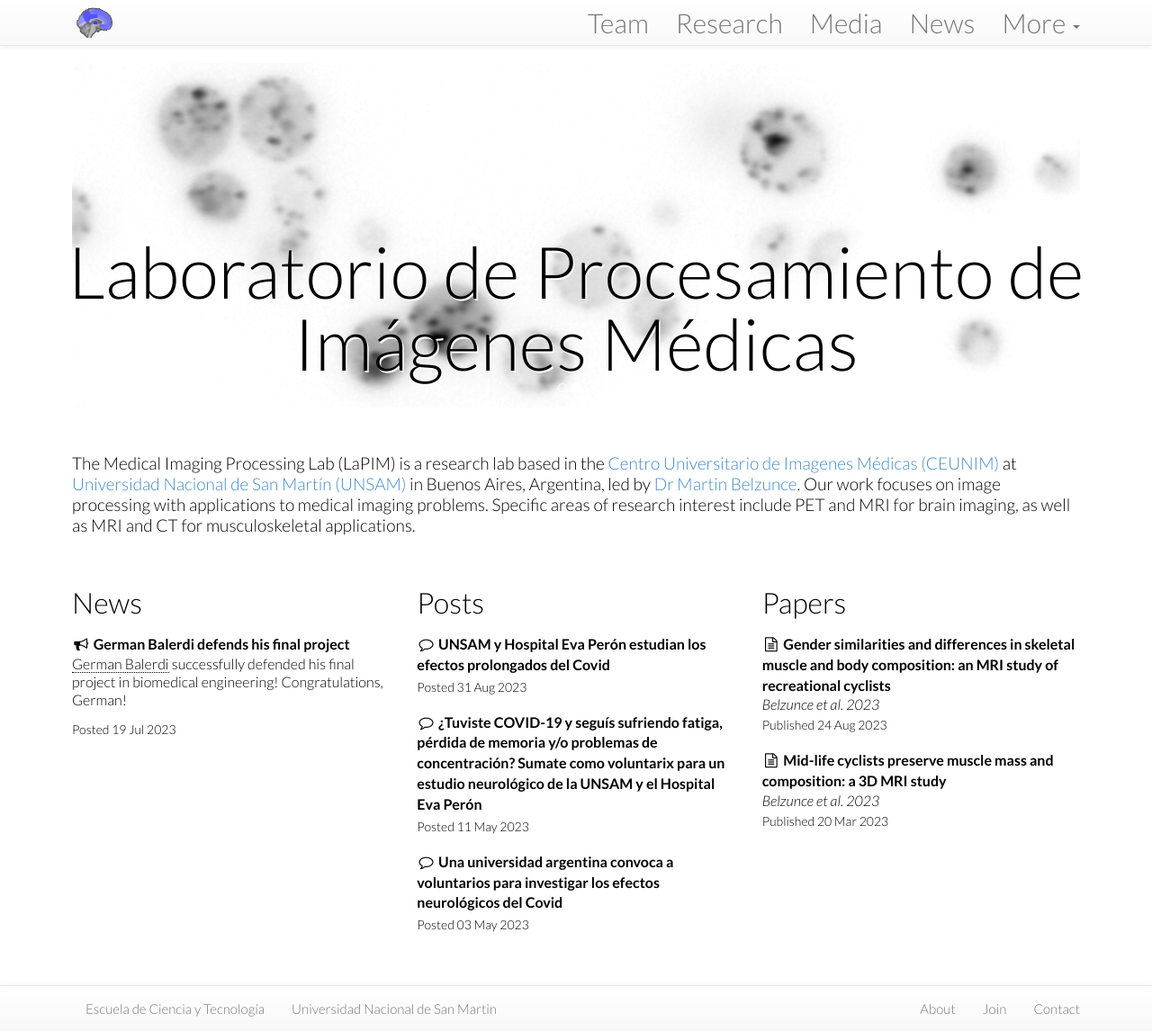
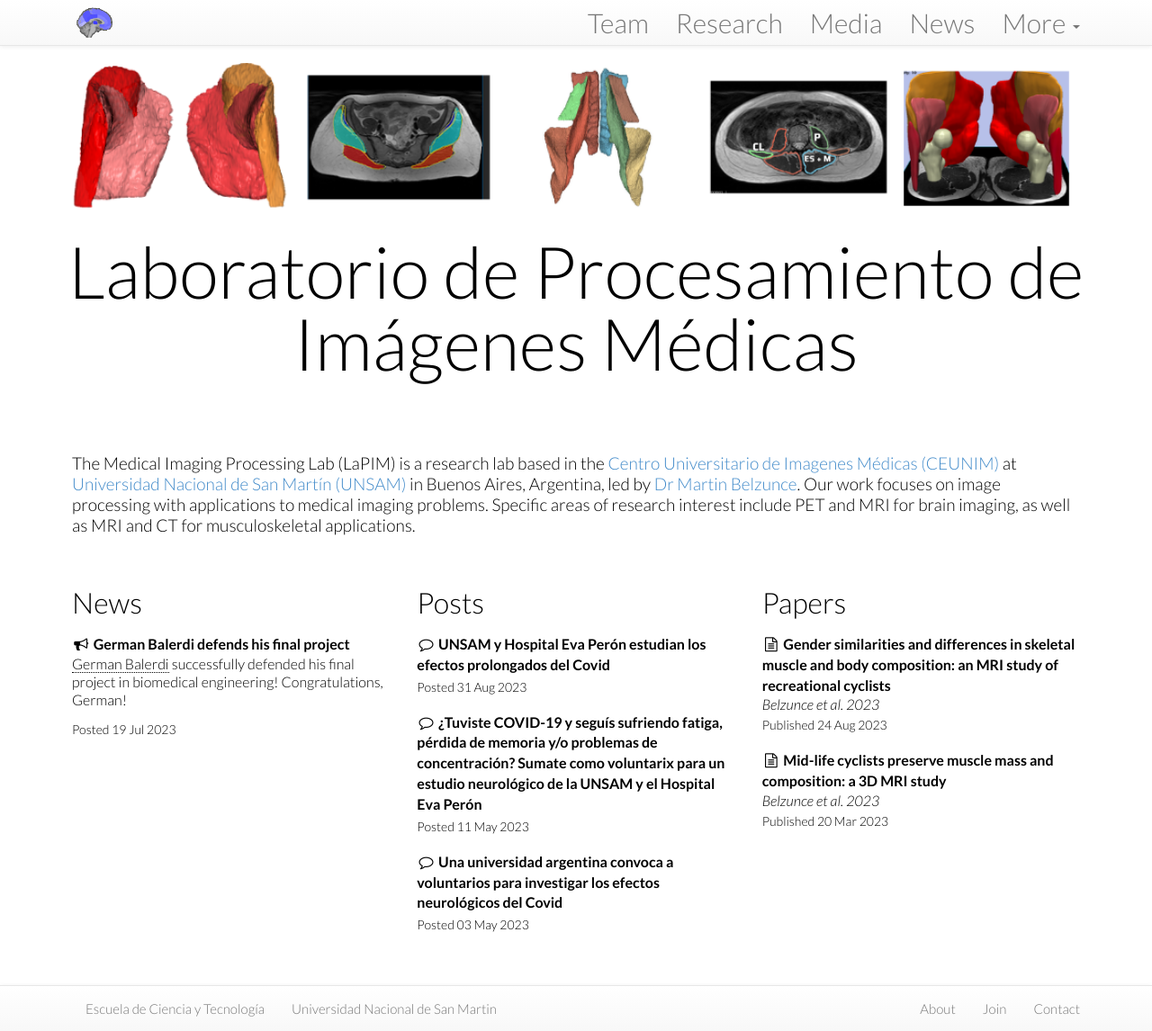
Before and after one commit to lapimm/lapimm.github.io, a Jekyll site: the page built from index.html, in a window 1280 px wide and 1146 px high. Shown: the whole window at 90% size. Built offline with Jekyll 4.4.1, drawn with Linux system fonts in a browser that asks for light colours; nearby versions of some CDN libraries.

Commit message:
Update index.html

```diff
--- a/index.html
+++ b/index.html
@@ -28,13 +28,13 @@
 	  <!-- DAD: this should be dynamically populated. -->
 	  <div class="carousel-inner">
 	    <div class="active item">
-	    	<img src="/assets/themes/lab/images/banner/pab-30min.png" width='1200px' alt="">
+	    	<img src="/assets/themes/lab/images/banner/Banner1.png" width='1200px' alt="">
 	    </div>
 	    <div class="item">
-	    	<img src="/assets/themes/lab/images/banner/hsp104-30min.png" width='1200px' alt="">
+	    	<img src="/assets/themes/lab/images/banner/Banner2.png" width='1200px' alt="">
 	    </div>
 	    <div class="item">
-	    	<img src="/assets/themes/lab/images/banner/yeast-dic.png" width='1200px' alt="">
+	    	<img src="/assets/themes/lab/images/banner/Banner3.png" width='1200px' alt="">
 	    </div>
 	  </div>
 	  <!-- Carousel nav -->
```
Also changed, not shown: other parts of index.html (+1 -1 lines).
